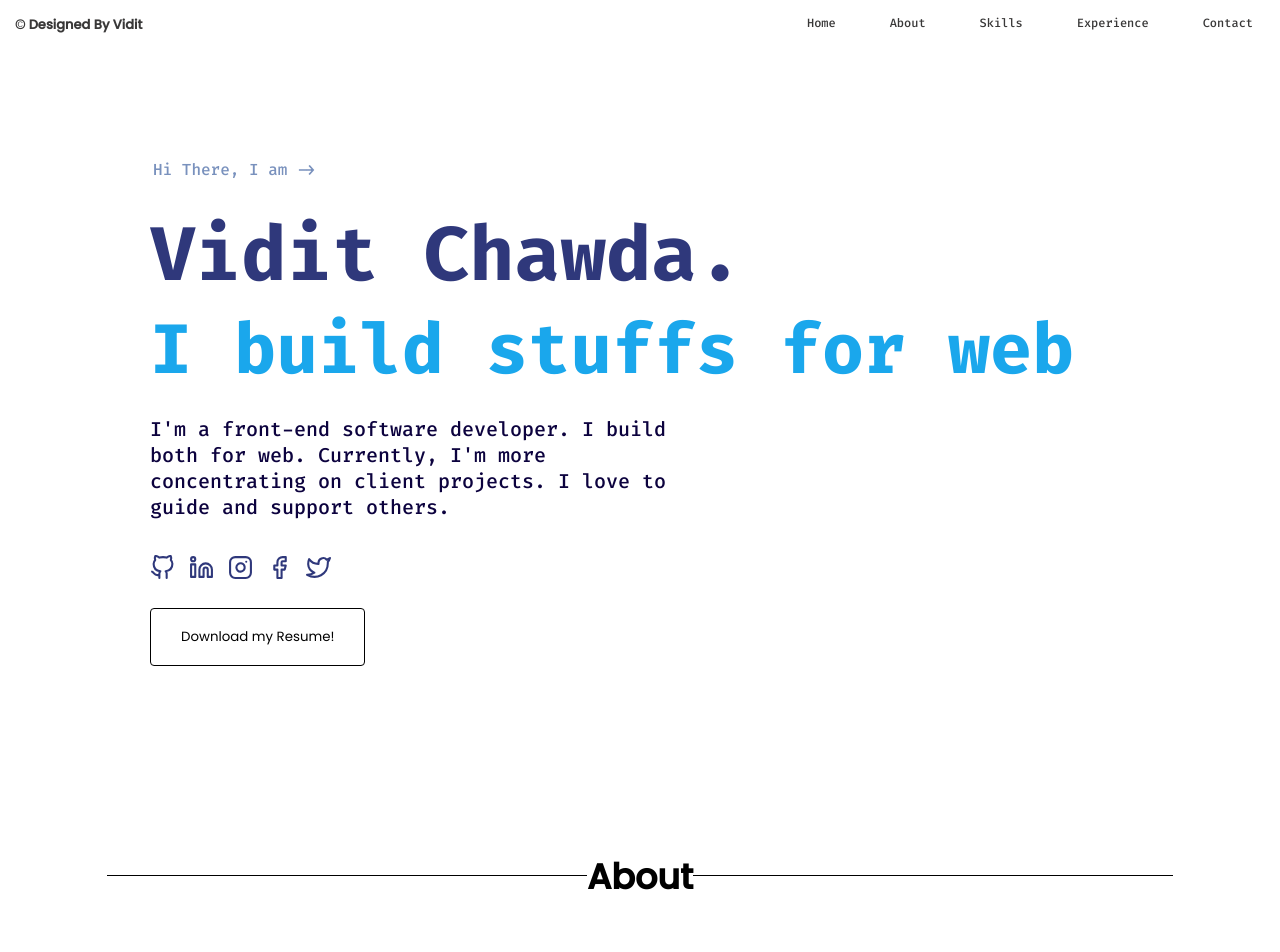
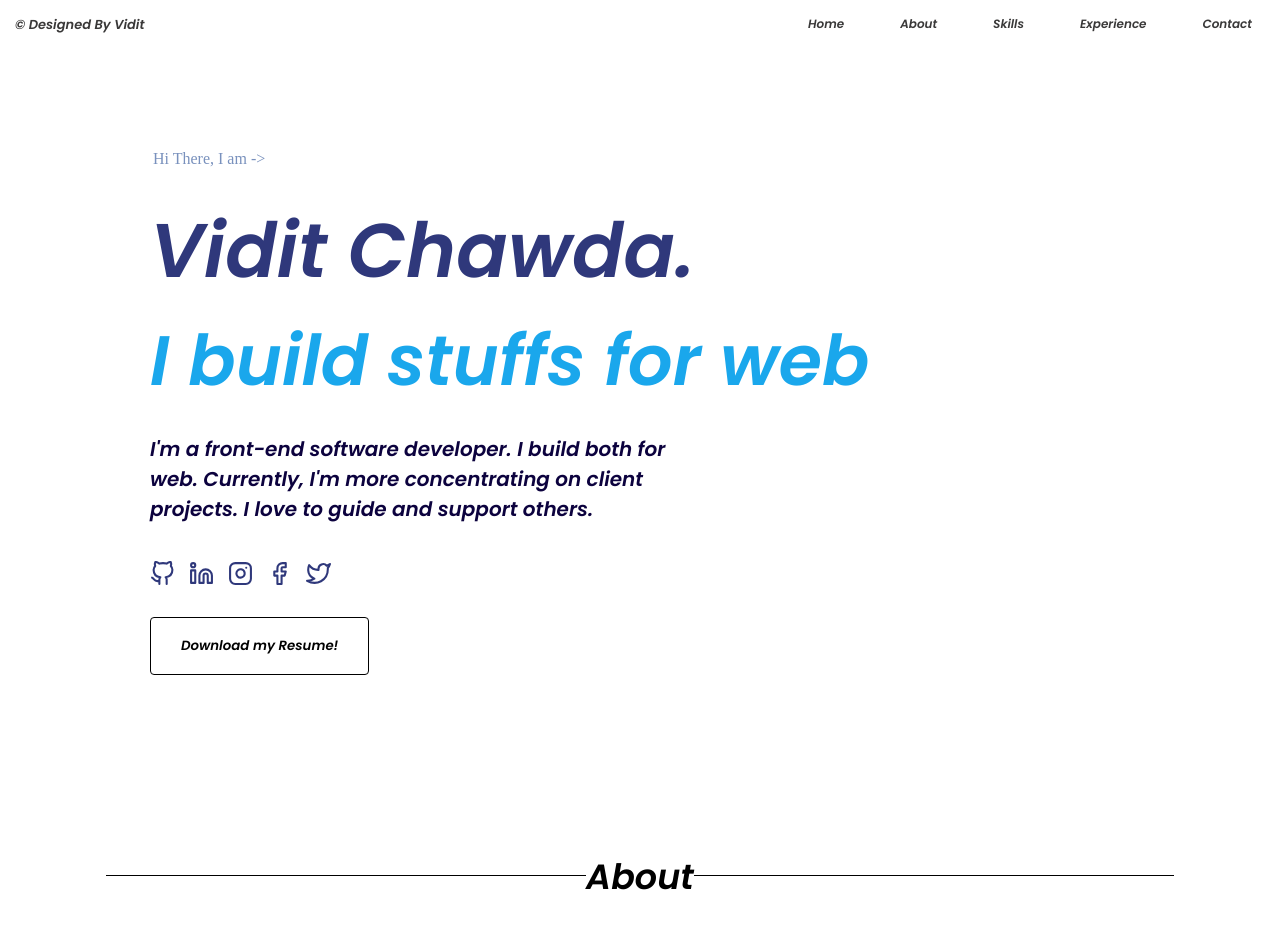
Before and after one commit to ViditChawda/portfolio-final-, a Next.js app: page / in a window 1280 px wide. Shown: the top 952 px of the page. Built offline with nearby package versions, Linux system fonts and the light colour scheme.

Commit message:
font-style

```diff
--- a/src/containers/Skills.jsx
+++ b/src/containers/Skills.jsx
@@ -10,12 +10,18 @@ import vscode from '../assets/vscode-logo.png'
 import javascript from '../assets/javascript-logo.png'
 import tailwind from '../assets/tailwind-logo.png'
 import as from '../assets/androidstudio-logo.png'
+import { motion } from 'framer-motion'
 
 const Skills = () => {
     return (
         <div id="Skills" className={styles.skillsContainer}>
             <Heading title="Skills" />
-            <div className={styles.skillsWrapper}>
+            <motion.div initial={{
+                y: 300,
+                opacity: 0
+            }}
+                transition={{ duration: 1 }}
+                whileInView={{ opacity: 1, y: 0 }} className={styles.skillsWrapper}>
                 <div className={styles.skills}>
                     <div>
                         <Image src={react} className={styles.skillsLogo} />
@@ -36,7 +42,7 @@ const Skills = () => {
                         <Image src={javascript} className={styles.skillsLogo} />
                     </div>
                 </div>
-            </div>
+            </motion.div>
         </div>
     )
 }
--- a/src/styles/components/Heading.module.scss
+++ b/src/styles/components/Heading.module.scss
@@ -1,9 +1,9 @@
-@import url('https://fonts.googleapis.com/css2?family=Poppins:ital,wght@1,600&display=swap');
+// @import url('https://fonts.googleapis.com/css2?family=Poppins:ital,wght@1,600&display=swap');
 
 .heading {
     display: flex;
     justify-content: center;
-    font-family: 'Poppins', sans-serif;
+    // font-family: 'Poppins', sans-serif;
     font-weight: 900;
     margin: 0px 10px;
     font-size: 35px;
--- a/src/styles/containers/About.module.scss
+++ b/src/styles/containers/About.module.scss
@@ -1,10 +1,9 @@
-// @import url('https://fonts.googleapis.com/css2?family=Fira+Code:wght@700&display=swap');
 
 .aboutContainer {
     min-height: 90vh;
     width: 100%;
     // border: 2px solid black;
-    font-family: 'Fira Code', monospace;
+    // font-family: 'Fira Code', monospace;
     height: 100%;
 
     .aboutWrapper {
--- a/src/styles/containers/Header.module.scss
+++ b/src/styles/containers/Header.module.scss
@@ -7,7 +7,7 @@
     top: 0;
     font-weight: 600;
     background-color: white;
-    font-family: 'Poppins', sans-serif;
+    // font-family: 'Poppins', sans-serif;
     color: rgb(57, 56, 56);
     display: flex;
     justify-content: space-between;
@@ -23,7 +23,7 @@
         display: flex;
         font-size: 15px;
         font-weight: 300;
-        font-family: 'Fira Code', monospace;
+        // font-family: 'Fira Code', monospace;
         justify-content: space-around;
         width: 40%;
     }
--- a/src/styles/containers/Hero.module.scss
+++ b/src/styles/containers/Hero.module.scss
@@ -1,6 +1,6 @@
 // @import url('https://fonts.googleapis.com/css2?family=Fira+Code:wght@500&display=swap');
-@import url('https://fonts.googleapis.com/css2?family=Fira+Code:wght@700&display=swap');
-@import url('https://fonts.googleapis.com/css2?family=Fira+Code:wght@500&family=Karla&family=Poppins:ital,wght@0,400;0,500;1,400;1,500&display=swap');
+// @import url('https://fonts.googleapis.com/css2?family=Fira+Code:wght@700&display=swap');
+// @import url('https://fonts.googleapis.com/css2?family=Fira+Code:wght@500&family=Karla&family=Poppins:ital,wght@0,400;0,500;1,400;1,500&display=swap');
 
 .introContainer {
     // border: 4px solid black;
@@ -14,7 +14,7 @@
         flex-direction: column;
         // width: 100% !important;
         justify-content: center;
-        font-family: 'Fira Code', monospace;
+        // font-family: 'Fira Code', monospace;
         align-items: flex-start;
         margin: auto;
         max-width: 1000px;
@@ -25,7 +25,7 @@
         .greetingText {
             color: #7991bd;
             font-size: 16px;
-            font-weight: 400;
+            font-weight:  500;
             font-family: Fira Code;
             margin: 25px 3px;
             width: 100%;
--- a/src/styles/globals.css
+++ b/src/styles/globals.css
@@ -1,8 +1,9 @@
-
+@import url('https://fonts.googleapis.com/css2?family=Poppins:ital,wght@1,600&display=swap');
 
 body {
   max-width: 100vw;
   background-color: white;
+
   overflow-x: hidden;
 }
 
@@ -13,6 +14,7 @@ html{
 * {
   box-sizing: border-box;
   padding: 0;
+  font-family: 'Poppins';
   margin: 0;
 }
 
```
Also changed, not shown: src/components/Heading.jsx (+4 -3 lines).
